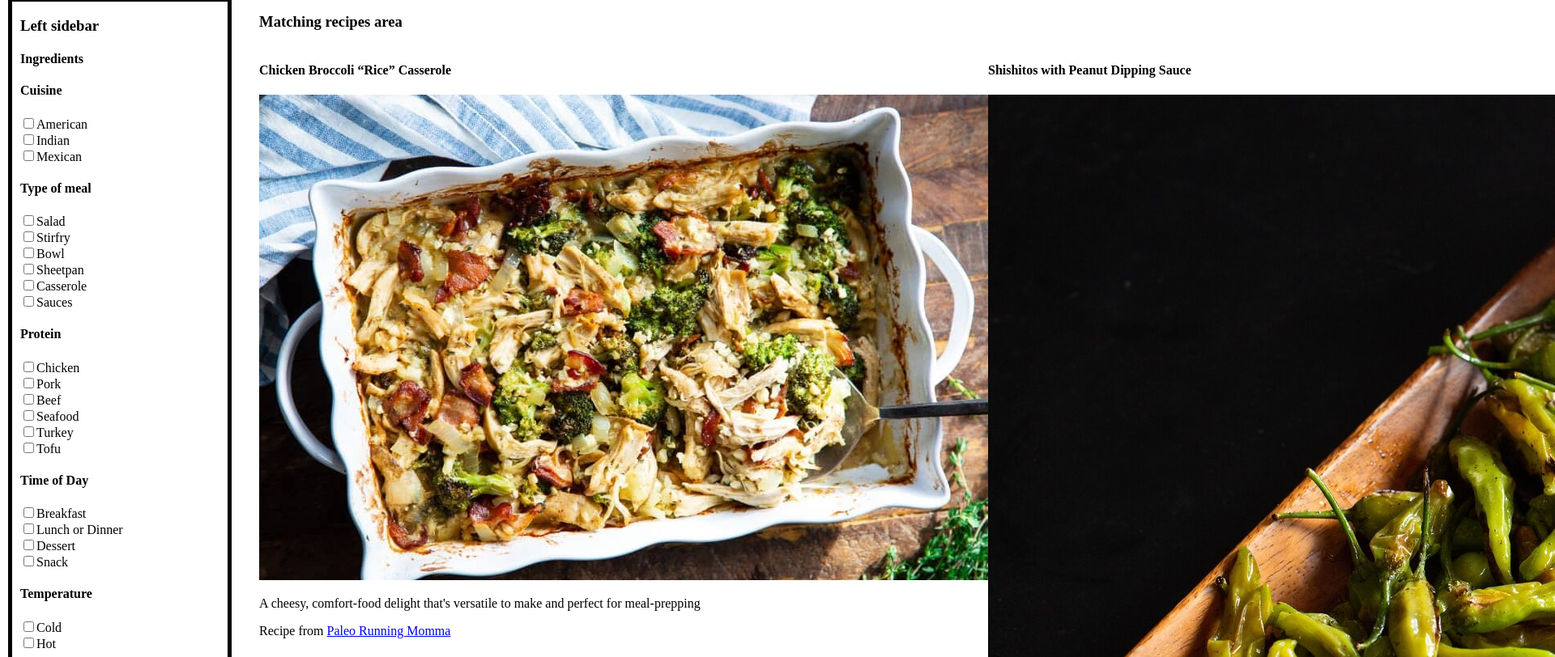
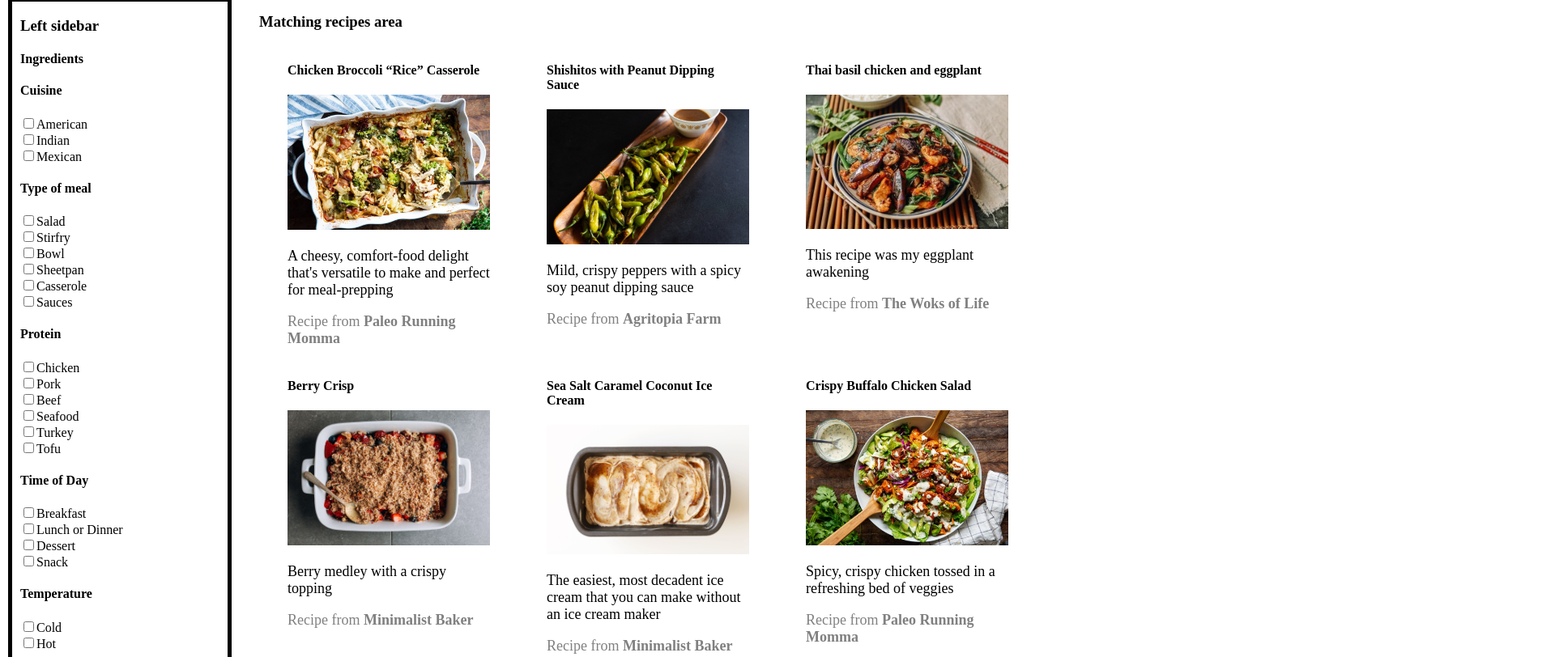
Before and after one commit to jordann88/mega-nomz, a plain HTML site: page index.html in a window 1280 px wide. Shown: the part 803-1615 px from the top of the page at 81% size, 1920 px wide, since content can reach past the window. Drawn offline with Linux system fonts and the light colour scheme.

Commit message:
added styling to the recipe cards grid area

```diff
--- a/app.js
+++ b/app.js
@@ -158,9 +158,9 @@ recipes_array.forEach(function(singleRecipe) {
     <article>
         <div class="card">
             <h4>${singleRecipe.name}</h4>
-            <img src="${singleRecipe.image}">
-            <p>${singleRecipe.description}</p>
-            <p>Recipe from <a href="${singleRecipe.sourceURL}">${singleRecipe.source}</a></p>
+            <img class="recipe-card-image" src="${singleRecipe.image}">
+            <p class="recipe-card-description">${singleRecipe.description}</p>
+            <p class="recipe-card-source">Recipe from <a href="${singleRecipe.sourceURL}">${singleRecipe.source}</a></p>
         </div>
     </article>
     `;
--- a/index.html
+++ b/index.html
@@ -4,7 +4,8 @@
         <meta charset="UTF-8">
         <meta http-equiv="X-UA-Compatible" content="IE=edge">
         <meta name="viewport" content="width=device-width, initial-scale=1.0">
-        <title>Mega Nomz</title>
+        <meta name="description" content="Need a recipe idea? Check out the Mega Nomz database! All tested, all delicious. Organized and ready to find. Nom nom nom.">
+        <title>Mega Nomz | Jordan's Favorite Recipes</title>
         <link rel="stylesheet" href="style.css">
 
     </head>
--- a/style.css
+++ b/style.css
@@ -35,13 +35,44 @@ button {
     float: right;
 }
 
+
+
+
+
+/* RECIPE CARDS GRID */
+
 .recipe-card-grid {
     display: flex;
+    flex-wrap: wrap;
+    justify-content: space-around;
 }
 
 .card {
+    max-width: 250px;
+}
 
+.card p {
+    font-size: 18px;
 }
+
+
+.recipe-card-image {
+    max-width: 250px;
+}
+
+.recipe-card-source {
+    font-size: 12px;
+    color: grey;
+    text-decoration: none;
+}
+
+.recipe-card-source a {
+    text-decoration: none;
+    color: grey;
+    font-weight: bold;
+}
+
+
 
 
 
```
